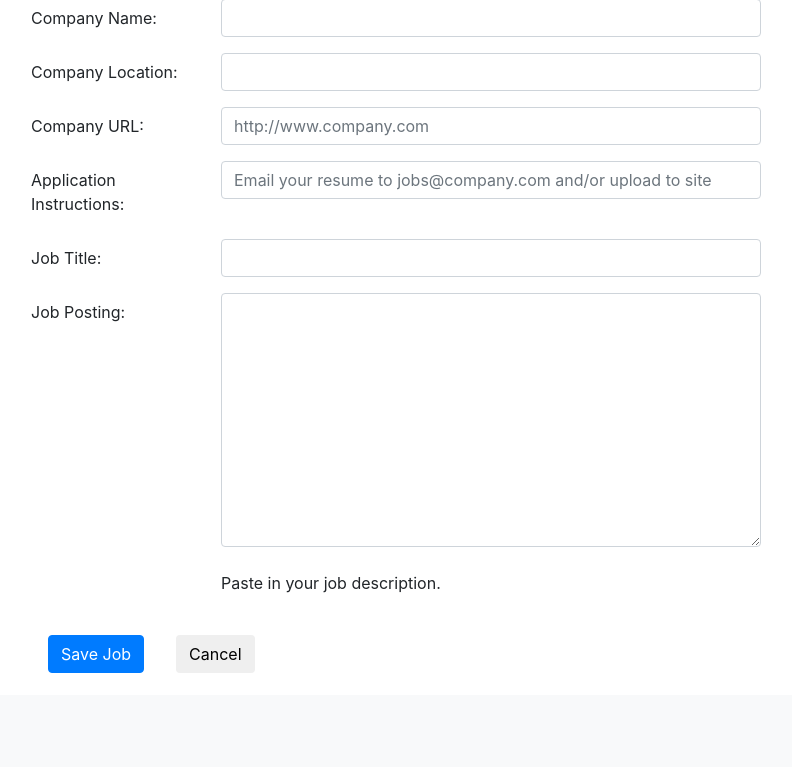
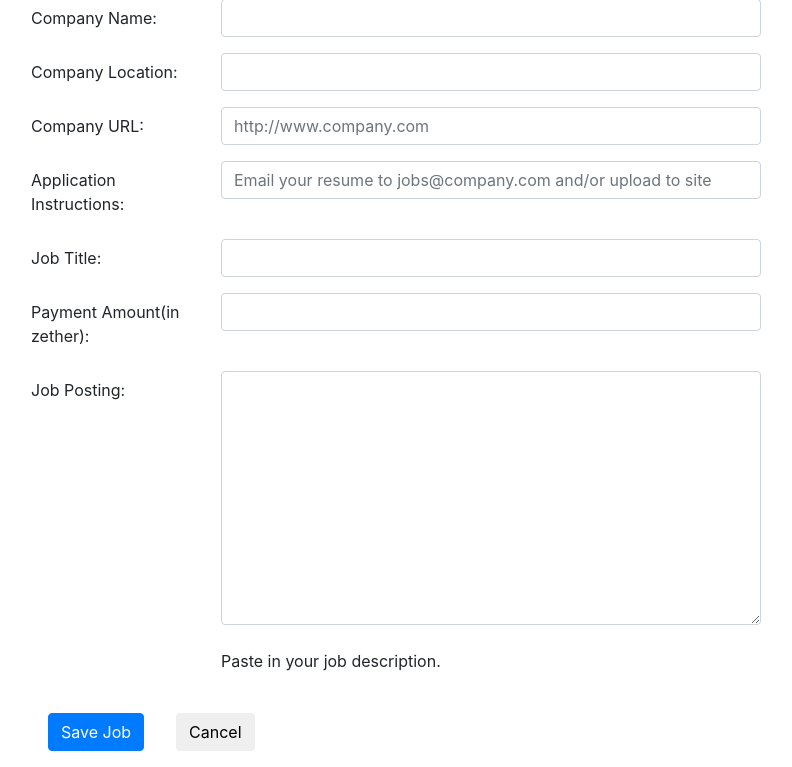
Before and after one commit to Ninad998/Blockchain-Job-Forum, a Flask app: page /create in a window 1280 px wide. Shown: the part 105-872 px from the top of the page, without its empty margins (54-846 px from the left). Before the commit the page ends 778 px from the top, so only its background shows below. Run offline with Flask 2, Linux system fonts and the light colour scheme; the visitor is signed in with stand-in values (Sample User, id 1); data that the repository does not hold is empty; some libraries are stand-ins or nearby versions.

Commit message:
payment transaction functionality added

```diff
--- a/flask-job-board/app.py
+++ b/flask-job-board/app.py
@@ -147,6 +147,13 @@ def get_user_details_blockchain(user_id = '', username = ''):
     except Exception as e:
         print(e)
     chain = blockchain.get_serialized_chain
+    # if len(chain) > app.config['BLOCKCHAIN_LENGTH']:
+    #     for i,each_block in enumerate(chain):
+    #         if each_block.get('body', []) and each_block['body'][0].get('user'):
+    #             user = deeepcopy(each_block['body'][0].get('user'))
+    #             insert_user_db([user['id'],user['username'], user['first_name'], user['last_name'], user['passhash'], user['account_type'], user['created']])
+    #             blockchain.remove_block_in_chain(each_block['index'])
+    # elif
     count = 0
     for each_block in reversed(chain):
         if each_block.get('body', []):
@@ -212,7 +219,7 @@ def insert_user_db(user):
         cursor = db['cursor']
         query = "INSERT INTO users " \
                 "(id, username, first_name, last_name, passhash, account_type, created) " \
-                "VALUES %r;" % tuple(user)
+                "VALUES %r;" % (tuple(user),)
         cursor.execute(query)
         conn.commit()
     except Exception as e:
@@ -220,7 +227,7 @@ def insert_user_db(user):
     finally:
         cursor.close()
         conn.close()
-
+    return True
 
 
 def update_user_db(user):
@@ -654,7 +661,8 @@ def create_job():
             'createdby': flask_login.current_user.id,
             'created': str(datetime.now().strftime("%Y-%m-%d %H:%M:%S")),
             'id': get_job_details_blockchain()+1,
-            'status':'not_selected'
+            'status':'not_selected',
+            'payment': str(request.form['payment'])
             }
         print("job_form_data", job_form_data)
         transaction_data['job'] = job_form_data
@@ -937,11 +945,28 @@ def check_selected(username):
     # TODO
     return False
 
+def get_transaction_details(job_id=""):
+    # check for changes:
+    try:
+        consensus()
+    except Exception as e:
+        print(e)
+    chain = blockchain.get_serialized_chain
+    count = 0
+    for each_block in reversed(chain):
+        if each_block.get('body', []):
+            if each_block['body'][0].get('transaction'):
+                count += 1
+                if job_id:
+                    if each_block['body'][0]['transaction']['job_id'] == int(job_id):
+                        return deepcopy(each_block['body'][0].get('transaction'))
+    return count
 
 @app.route('/job/<job_id>')
 def show_job(job_id):
     job = get_job_details_blockchain(str(job_id))
     applied = False
+    payment = False
     if job:
         if flask_login.current_user.is_authenticated:
             allow_apply = not flask_login.current_user.id == job['createdby']
@@ -954,6 +979,11 @@ def show_job(job_id):
 
         if check_applications(job_id,session.get('username')):
             applied = True
+
+        if job['status'] == "completed":
+            amt = get_transaction_details(str(job_id))
+            if amt:
+                payment = True
     # try:
     #     db = getMysqlConnection()
     #     conn = db['conn']
@@ -967,7 +997,7 @@ def show_job(job_id):
     #     cursor.close()
     #     conn.close()
     # job = generatejob(response)
-    return render_template('show_job.html', job = job, applied = applied)
+    return render_template('show_job.html', job = job, applied = applied, payment =payment)
 
 
 @app.route('/apply/<job_id>', methods = ['GET', 'POST'])
@@ -1171,6 +1201,25 @@ def list_applications(job_id):
     #     cursor.close()
     #     conn.close()
     return render_template('list_applications_for_job.html', jobs = jobs)
+
+@app.route('/make_payment/<job_id>')
+@flask_login.login_required
+def make_payment(job_id):
+    if session['account_type'] == 'company':
+        job = get_job_details_blockchain(str(job_id))
+        payment = { 'id': get_transaction_details() + 1,
+                    'job_id':job['id'],
+                    'sender':job['createdby'],
+                    'recipient': job['username'],
+                    'amount': job['payment'],
+                    'job_status': job['status']}
+        transaction_data={'transaction':payment}
+        index = blockchain.create_new_transaction(transaction_data)
+        if index:
+            result = mine(uuid4().hex)
+        if result.get('status', False):
+            print("Information is Mined")
+        return redirect(url_for('show_job', job_id = int(job_id)))
 
 
 @app.route('/mark_completed/<job_id>')
--- a/flask-job-board/blockchain.py
+++ b/flask-job-board/blockchain.py
@@ -42,6 +42,9 @@ class BlockChain(object):
     def get_serialized_chain(self):
         return [vars(block) for block in self.chain]
 
+    def remove_block_in_chain(self,block_id):
+        self.chain.pop()
+
     def create_genesis_block(self):
         self.create_new_block(proof=0, previous_hash=0)
 
@@ -78,6 +81,7 @@ class BlockChain(object):
             'user': data.get('user',{}),
             'job': data.get('job',{}),
             'application': data.get('application',{}),
+            'transaction': data.get('transaction',{}),
             'mine_transactions':data.get('mine_transactions',{})
         })
         return True
--- a/flask-job-board/templates/create_job.html
+++ b/flask-job-board/templates/create_job.html
@@ -5,14 +5,14 @@
     <div class="form-group row">
         <label class="col-sm-2 col-form-label" for='company_name'>Company Name:</label>
         <div class="col-md-6">
-            <input class="form-control" id='company_name' name='company_name' type='text'>
+            <input class="form-control" id='company_name' name='company_name' type='text' required>
         </div>
     </div>
 
     <div class="form-group row">
         <label class="col-sm-2 col-form-label" for='company_location'>Company Location:</label>
         <div class="col-md-6">
-            <input class="form-control" id='company_location' name='company_location' type='text'>
+            <input class="form-control" id='company_location' name='company_location' type='text' required>
         </div>
     </div>
 
@@ -28,14 +28,21 @@
         <label class="col-sm-2 col-form-label" for='application_instructions'>Application Instructions:</label>
         <div class="col-md-6">
             <input class="form-control" id='application_instructions' name='application_instructions' type='text'
-                   placeholder='Email your resume to jobs@company.com and/or upload to site'>
+                   placeholder='Email your resume to jobs@company.com and/or upload to site' required>
         </div>
     </div>
 
     <div class="form-group row">
         <label class="col-sm-2 col-form-label" for='job_title'>Job Title:</label>
         <div class="col-md-6">
-            <input class="form-control" id='job_title' name='job_title' type='text'>
+            <input class="form-control" id='job_title' name='job_title' type='text' required>
+        </div>
+    </div>
+
+    <div class="form-group row">
+        <label class="col-sm-2 col-form-label" for='payment'>Payment Amount(in zether):</label>
+        <div class="col-md-6">
+            <input class="form-control" id='payment' name='payment' type='number' required>
         </div>
     </div>
 
```
Also changed, not shown: flask-job-board/templates/show_job.html (+26 -1 lines).
